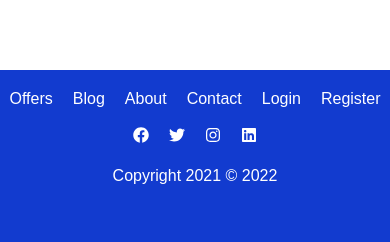
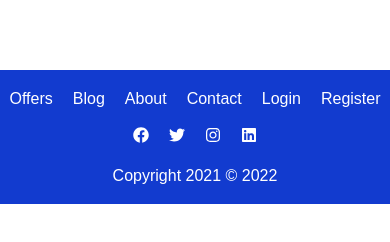
Before and after one commit to AmirCeljo/BookingApp, a React (Create React App) app: page /cart in a window 390 px wide. Shown: the part 774-1016 px from the top of the page. After the commit the page ends 978 px from the top, so only its background shows below. Built offline with nearby package versions, Linux system fonts and the light colour scheme; no server answers.

Commit message:
footer changing

```diff
--- a/src/public/style.css
+++ b/src/public/style.css
@@ -687,7 +687,7 @@
 
 .footer{
   padding:5% 0%;
-  min-height:300px;
+  height:300px;
   background-color: rgb(18, 59, 207);
 
   /* background: linear-gradient(to right, rgb(80, 86, 246),rgb(172, 83, 172)); */
@@ -811,5 +811,7 @@
     margin-top:20%;
     width:70%;
   }
-
+  .footer{
+    height: 100%;
+  }
 }
```
